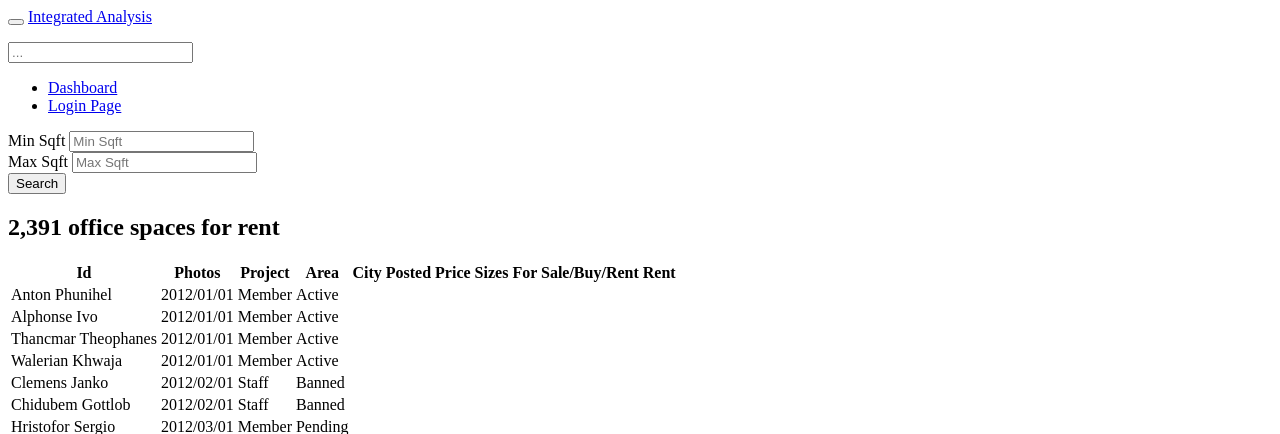
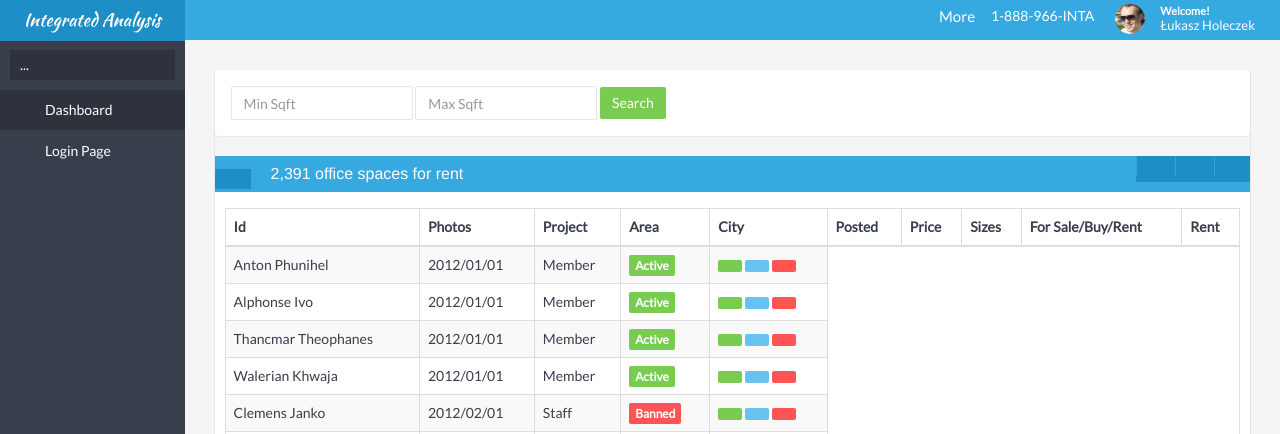
Before and after one commit to arvindmehra/integrated_analysis, a Rails app: page / in a window 1280 px wide. Shown: the top 434 px of the page. Run offline with Rails 7, Linux system fonts and the light colour scheme; style sheets or scripts are compiled from the project's sources; some libraries are stand-ins or nearby versions.

Commit message:
fix some part of layout

```diff
--- /dev/null
+++ b/app/assets/stylesheets/application.css.scss
@@ -0,0 +1,4 @@
+@import "bootstrap.min";
+@import "style.min";
+@import "style";
+@import "retina.min";
--- a/app/views/layouts/application.html.erb
+++ b/app/views/layouts/application.html.erb
@@ -37,10 +37,36 @@
         <span class="icon-bar"></span>
       </button>
       <a id="main-menu-toggle" class="hidden-xs open"><i class="icon-reorder"></i></a>
-        <a class="navbar-brand col-lg-2 col-sm-1 col-xs-12" href="index.html"><span>Integrated Analysis</span></a>
+        <a class="navbar-brand col-lg-2 col-sm-1 col-xs-12" href="#"><span>Integrated Analysis</span></a>
       <!-- start: Header Menu -->
       <div class="nav-no-collapse header-nav">
         <ul class="nav navbar-nav pull-right">
+          <li class="dropdown">
+            <a class="btn account dropdown-toggle" data-toggle="dropdown" href="#">
+              <div> More <i class="icon-caret"></i> </div>
+            </a>
+            <ul class="dropdown-menu">
+            </ul>
+          </li>
+          <li><a href="#" style="color: white; padding: 6px;">1-888-966-INTA</a></li>
+          <li class="dropdown">
+            <a class="btn account dropdown-toggle" data-toggle="dropdown" href="index.html#">
+              <div class="avatar"><img src="avatar.jpg" alt="Avatar"></div>
+              <div class="user">
+                <span class="hello">Welcome!</span>
+                <span class="name">Łukasz Holeczek</span>
+              </div>
+            </a>
+            <ul class="dropdown-menu">
+              <li class="dropdown-menu-title">
+
+              </li>
+              <li><a href="index.html#"><i class="icon-user"></i> Profile</a></li>
+              <li><a href="index.html#"><i class="icon-cog"></i> Settings</a></li>
+              <li><a href="index.html#"><i class="icon-envelope"></i> Messages</a></li>
+              <li><a href="login.html"><i class="icon-off"></i> Logout</a></li>
+            </ul>
+          </li>
         </ul>
       </div>
       <!-- end: Header Menu -->
```
Also changed, not shown: public/avatar.jpg (added).
